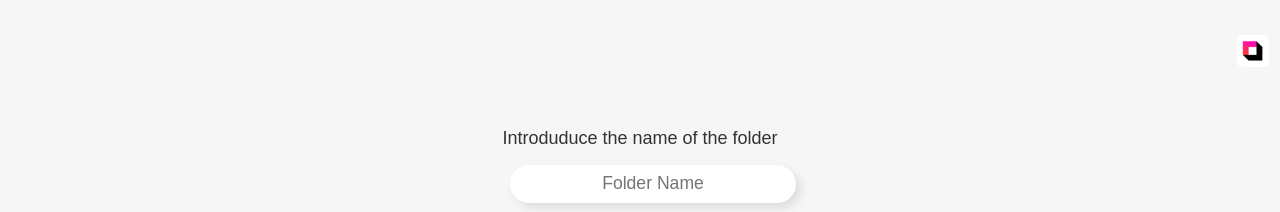
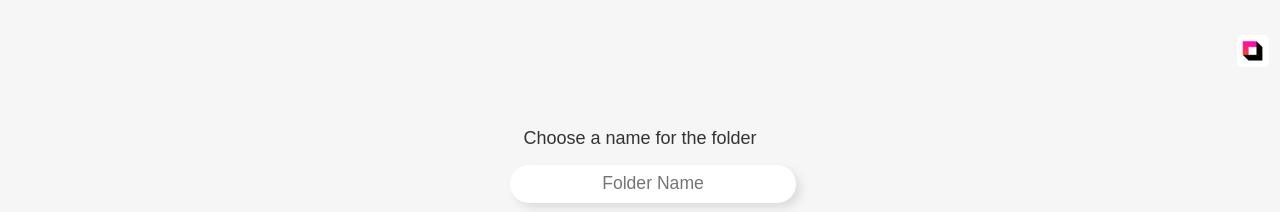
Before and after one commit to Riyadaram/PROYECTO_FINAL, a React (Vite) app: page /create-folder in a window 1280 px wide. Shown: the top 212 px of the page. Built offline with nearby package versions, Linux system fonts and the light colour scheme; a web font is replaced by a local one.

Commit message:
Correción

```diff
--- a/src/pages/createFolder/CreateFolder.jsx
+++ b/src/pages/createFolder/CreateFolder.jsx
@@ -20,7 +20,7 @@ const CreateFolder = () => {
     <div className="create-folder">
       <Header />
 
-        <p className='p-folder'>Introduduce the name of the folder</p>
+        <p className='p-folder'>Choose a name for the folder</p>
 
       <form className="folder.form" onSubmit={handleSubmit}>
         <input
```
